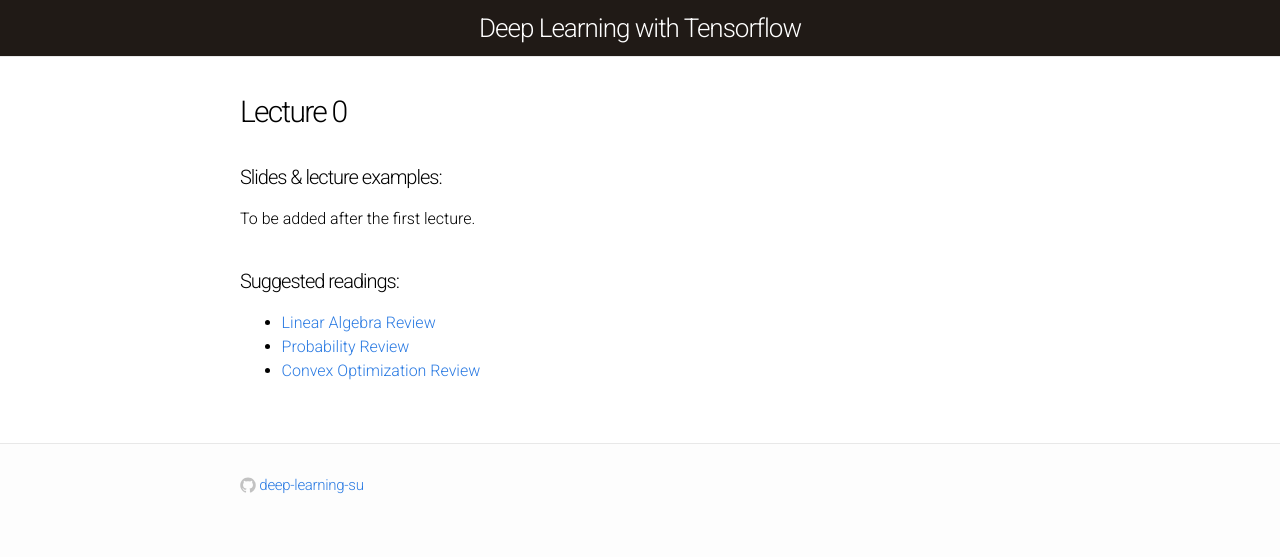
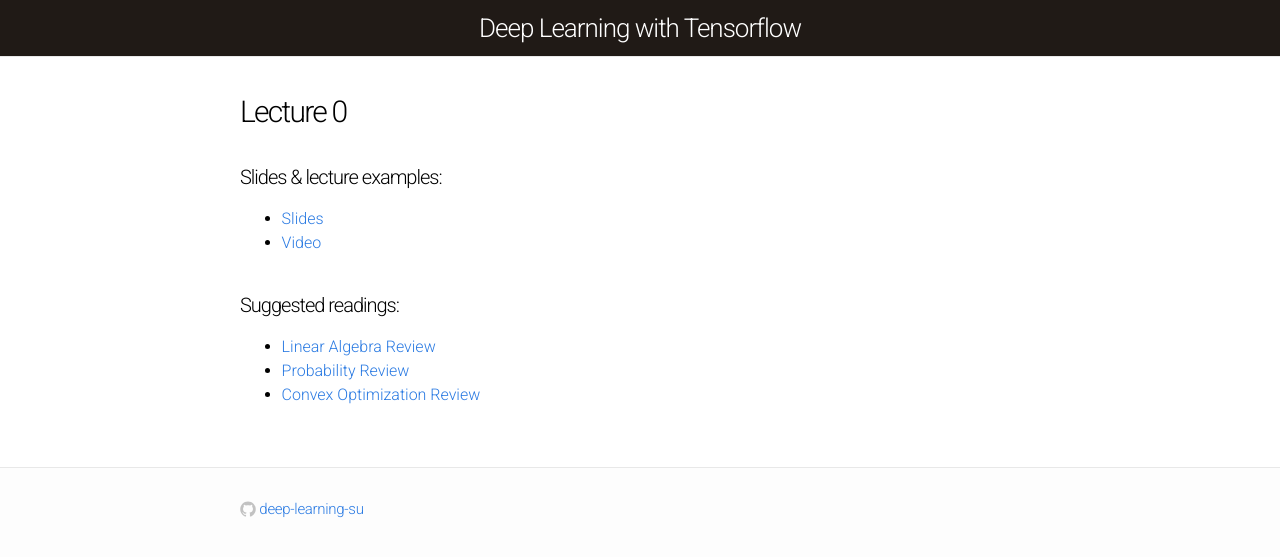
Before and after one commit to deep-learning-su/deep-learning-su.github.io, a Jekyll site: the page built from lecture-0.md, in a window 1280 px wide. Shown: the top 557 px of the page. Built offline with Jekyll 4.4.1, drawn with Linux system fonts in a browser that asks for light colours.

Commit message:
- added lecture 0 slides and video links

```diff
--- a/lecture-0.md
+++ b/lecture-0.md
@@ -5,8 +5,8 @@ permalink: /lecture-0/
 ---
 
 #### Slides & lecture examples:
-To be added after the first lecture.
-
+- [Slides](https://drive.google.com/file/d/1RTrS8Qo7qvtJjeuXRnnOww0zW5R_-iW2/view?usp=sharing)
+- [Video](https://www.youtube.com/watch?v=JKRpUIFrTBo)
 
 #### Suggested readings:
 - [Linear Algebra Review](http://cs229.stanford.edu/section/cs229-linalg.pdf)
```
